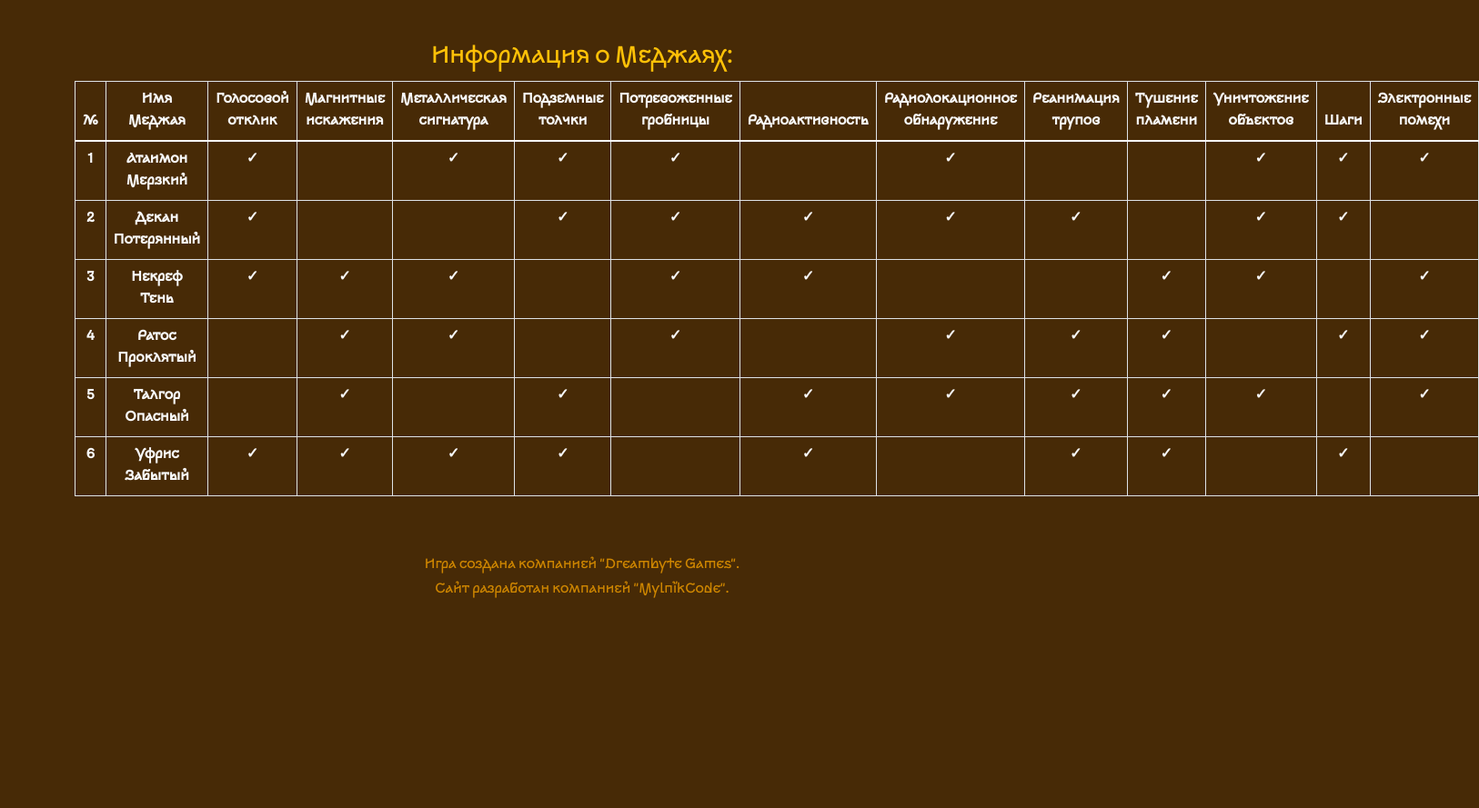
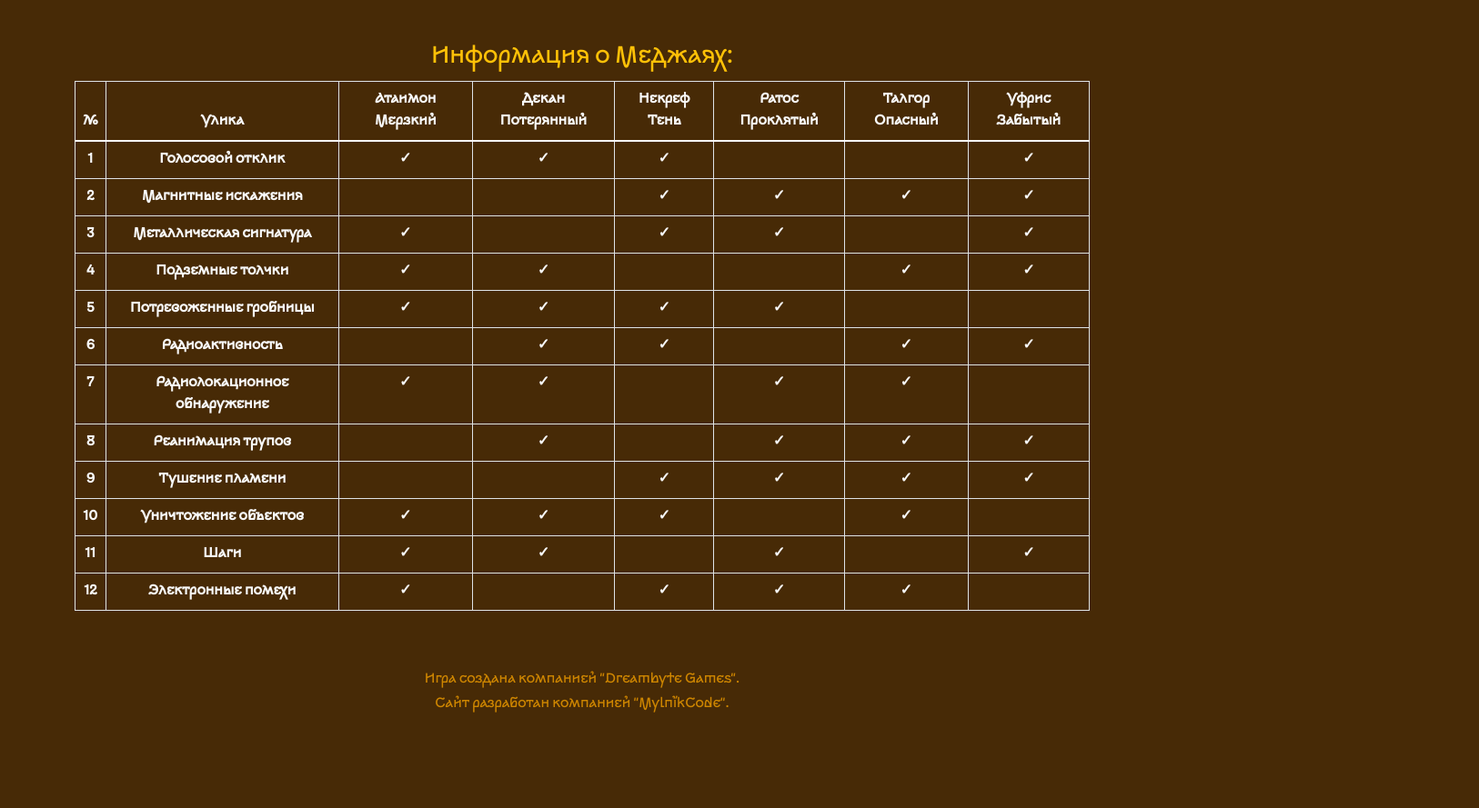
Before and after one commit to EugeneBlogs/Ghosts_Games, a plain HTML site: page Forewarned.html in a window 1280 px wide. Shown: the part 1197-2086 px from the top of the page at 91% size, 1626 px wide, since content can reach past the window. Drawn offline with Linux system fonts and the light colour scheme.

Commit message:
Update Forewarned.html

```diff
--- a/Forewarned.html
+++ b/Forewarned.html
@@ -242,47 +242,79 @@
                         <thead>
                             <tr>
                                 <th scope="col">№</th>
-                                <th scope="col">Имя Меджая</th>
-                                <th scope="col">Голосовой отклик</th>
-                                <th scope="col">Магнитные искажения</th>
-                                <th scope="col">Металлическая сигнатура</th>
-                                <th scope="col">Подземные толчки</th>
-                                <th scope="col">Потревоженные гробницы</th>
-                                <th scope="col">Радиоактивность</th>
-                                <th scope="col">Радиолокационное обнаружение</th>
-                                <th scope="col">Реанимация трупов</th>
-                                <th scope="col">Тушение пламени</th>
-                                <th scope="col">Уничтожение объектов</th>
-                                <th scope="col">Шаги</th>
-                                <th scope="col">Электронные помехи</th>
+                                <th scope="col">Улика</th>
+                                <th scope="col">Атаимон Мерзкий</th>
+                                <th scope="col">Декан Потерянный</th>
+                                <th scope="col">Некреф Тень</th>
+                                <th scope="col">Ратос Проклятый</th>
+                                <th scope="col">Талгор Опасный</th>
+                                <th scope="col">Уфрис Забытый</th>
                             </tr>
                         </thead>
                         <tbody>
                             <tr>
                                 <th>1</th>
-                                <th>Атаимон Мерзкий</th>
+                                <th>Голосовой отклик</th>
+                                <th>✓</th>
+                                <th>✓</th>
+                                <th>✓</th>
+                                <th></th>
+                                <th></th>
+                                <th>✓</th>
+                            </tr>
+                            <tr>
+                                <th>2</th>
+                                <th>Магнитные искажения</th>
+                                <th></th>
+                                <th></th>
+                                <th>✓</th>
+                                <th>✓</th>
+                                <th>✓</th>
+                                <th>✓</th>
+                            </tr>
+                            <tr>
+                                <th>3</th>
+                                <th>Металлическая сигнатура</th>
                                 <th>✓</th>
                                 <th></th>
                                 <th>✓</th>
                                 <th>✓</th>
+                                <th></th>
                                 <th>✓</th>
-                                <th></th>
+                            </tr>
+                            <tr>
+                                <th>4</th>
+                                <th>Подземные толчки</th>
+                                <th>✓</th>
                                 <th>✓</th>
                                 <th></th>
                                 <th></th>
                                 <th>✓</th>
                                 <th>✓</th>
+                            </tr>
+                            <tr>
+                                <th>5</th>
+                                <th>Потревоженные гробницы</th>
+                                <th>✓</th>
+                                <th>✓</th>
+                                <th>✓</th>
+                                <th>✓</th>
+                                <th></th>
+                                <th></th>
+                            </tr>
+                            <tr>
+                                <th>6</th>
+                                <th>Радиоактивность</th>
+                                <th></th>
+                                <th>✓</th>
+                                <th>✓</th>
+                                <th></th>
+                                <th>✓</th>
                                 <th>✓</th>
                             </tr>
                             <tr>
-                                <th>2</th>
-                                <th>Декан Потерянный</th>
-                                <th>✓</th>
-                                <th></th>
-                                <th></th>
-                                <th>✓</th>
-                                <th>✓</th>
-                                <th>✓</th>
+                                <th>7</th>
+                                <th>Радиолокационное обнаружение</th>
                                 <th>✓</th>
                                 <th>✓</th>
                                 <th></th>
@@ -291,66 +323,52 @@
                                 <th></th>
                             </tr>
                             <tr>
-                                <th>3</th>
-                                <th>Некреф Тень</th>
+                                <th>8</th>
+                                <th>Реанимация трупов</th>
+                                <th></th>
+                                <th>✓</th>
+                                <th></th>
+                                <th>✓</th>
+                                <th>✓</th>
+                                <th>✓</th>
+                            </tr>
+                            <tr>
+                                <th>9</th>
+                                <th>Тушение пламени</th>
+                                <th></th>
+                                <th></th>
+                                <th>✓</th>
+                                <th>✓</th>
+                                <th>✓</th>
+                                <th>✓</th>
+                            </tr>
+                            <tr>
+                                <th>10</th>
+                                <th>Уничтожение объектов</th>
                                 <th>✓</th>
                                 <th>✓</th>
                                 <th>✓</th>
                                 <th></th>
                                 <th>✓</th>
-                                <th>✓</th>
                                 <th></th>
-                                <th></th>
-                                <th>✓</th>
-                                <th>✓</th>
-                                <th></th>
-                                <th>✓</th>
                             </tr>
                             <tr>
-                                <th>4</th>
-                                <th>Ратос Проклятый</th>
-                                <th></th>
+                                <th>11</th>
+                                <th>Шаги</th>
                                 <th>✓</th>
                                 <th>✓</th>
                                 <th></th>
                                 <th>✓</th>
                                 <th></th>
                                 <th>✓</th>
-                                <th>✓</th>
+                            </tr>
+                            <tr>
+                                <th>12</th>
+                                <th>Электронные помехи</th>
                                 <th>✓</th>
                                 <th></th>
                                 <th>✓</th>
                                 <th>✓</th>
-                            </tr>
-                            <tr>
-                                <th>5</th>
-                                <th>Талгор Опасный</th>
-                                <th></th>
-                                <th>✓</th>
-                                <th></th>
-                                <th>✓</th>
-                                <th></th>
-                                <th>✓</th>
-                                <th>✓</th>
-                                <th>✓</th>
-                                <th>✓</th>
-                                <th>✓</th>
-                                <th></th>
-                                <th>✓</th>
-                            </tr>
-                            <tr>
-                                <th>6</th>
-                                <th>Уфрис Забытый</th>
-                                <th>✓</th>
-                                <th>✓</th>
-                                <th>✓</th>
-                                <th>✓</th>
-                                <th></th>
-                                <th>✓</th>
-                                <th></th>
-                                <th>✓</th>
-                                <th>✓</th>
-                                <th></th>
                                 <th>✓</th>
                                 <th></th>
                             </tr>
```
